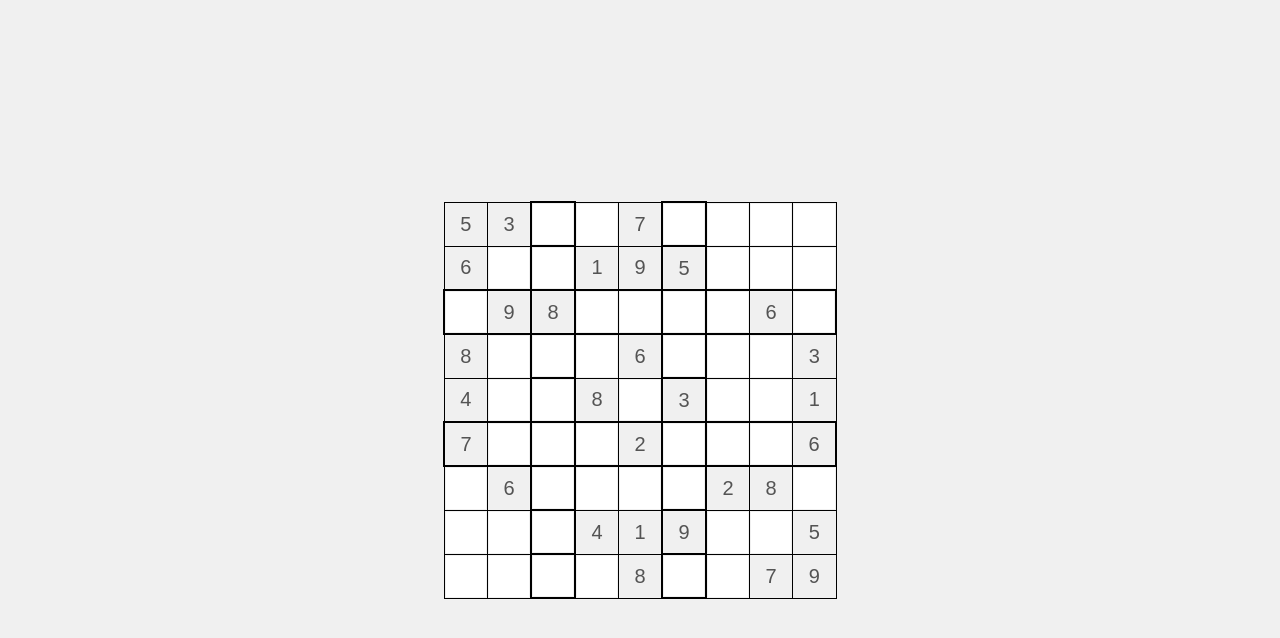
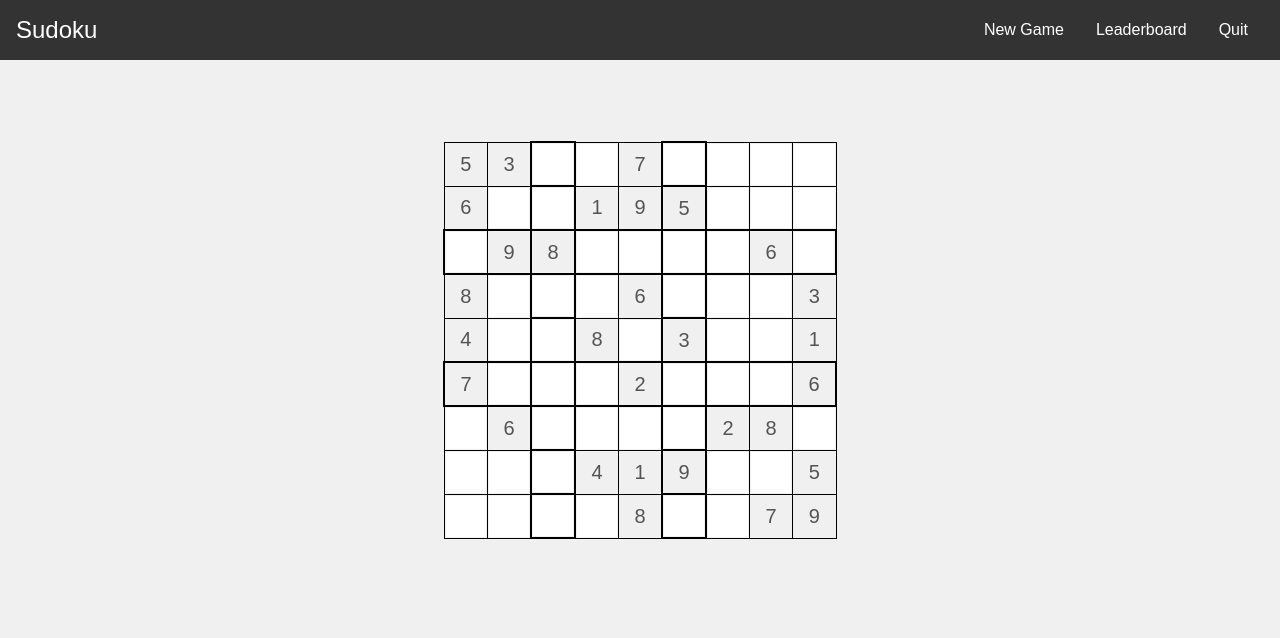
Before and after one commit to AusafKhan144/Sudoku, a plain HTML site: page index.html in a window 1280 px wide. Drawn offline with Linux system fonts and the light colour scheme.

Commit message:
Second Commit

```diff
--- a/index.html
+++ b/index.html
@@ -7,7 +7,20 @@
     <title>Sudoku</title>
 </head>
 <body>
-
+    <nav>
+        <div class="logo"><a href="home.html">Sudoku</a></div>
+        <ul class = 'nav-links'>
+            <li><a href="#">New Game</a></li>
+            <li><a href="leaderboard.html">Leaderboard</a></li>
+            <li><a href="home.html">Quit</a></li>
+        </ul>
+        <div class = "burger">
+            <div class ="line1"></div>
+            <div class ="line2"></div>
+            <div class ="line3"></div>
+        </div>
+    </nav>
+    <main>
         <div id = "sudoku-container">
             <table id="sudoku-board">
                 <tbody>
@@ -15,6 +28,7 @@
                 </tbody>
             </table>
         </div>
+    </main>
     <script src = 'script.js'></script>
 </body>
 </html>
--- /dev/null
+++ b/leaderboard.css
@@ -0,0 +1,119 @@
+/* General reset for body */
+body {
+    font-family: Arial, sans-serif;
+    margin: 0;
+    padding: 0;
+    background-color: #f0f0f0;
+    display: flex;
+    justify-content: center;
+    align-items: center;
+    height: 100vh; /* Ensure the body takes the full viewport height */
+    flex-direction: column;
+}
+
+/* Nav bar styles */
+nav {
+    display: flex;
+    justify-content: space-between;
+    align-items: center;
+    background-color: #333;
+    padding: 1rem;
+    width: 100%; /* Ensure the nav bar spans the full width */
+    position: fixed;
+    top: 0;
+}
+
+.nav-links {
+    list-style: none;
+    display: flex;
+    margin: 0;
+    padding: 0;
+}
+
+.nav-links li {
+    margin: 0 1rem;
+}
+
+div a {
+    text-decoration: none !important;
+    color: inherit;
+}
+
+.nav-links a {
+    color: white;
+    text-decoration: none;
+    font-size: 1rem;
+}
+
+.logo {
+    font-size: 1.5rem;
+    color: white;
+    text-decoration: none;
+}
+
+.burger {
+    display: none;
+    cursor: pointer;
+}
+
+.burger div {
+    width: 25px;
+    height: 3px;
+    background-color: white;
+    margin: 5px;
+}
+
+@media screen and (max-width: 768px) {
+    .nav-links {
+        display: none;
+        flex-direction: column;
+        width: 100%;
+    }
+
+    .nav-links.active {
+        display: flex;
+    }
+
+    .burger {
+        display: block;
+    }
+}
+
+/* Leaderboard styles */
+.leaderboard {
+    width: 80%;
+    max-width: 600px;
+    background-color: #fff;
+    padding: 2rem;
+    border-radius: 10px;
+    box-shadow: 0 0 10px rgba(0, 0, 0, 0.1);
+    text-align: center;
+    margin-top: 100px; /* Adjust for fixed nav bar height */
+    margin: auto; /* Center the leaderboard horizontally */
+}
+
+.leaderboard h1 {
+    margin-bottom: 1.5rem;
+    font-size: 2rem;
+    color: #333;
+}
+
+.leaderboard table {
+    width: 100%;
+    border-collapse: collapse;
+    margin: auto; /* Center the table inside the leaderboard */
+}
+
+.leaderboard th, .leaderboard td {
+    padding: 0.75rem;
+    border: 1px solid #ddd;
+}
+
+.leaderboard th {
+    background-color: #f4f4f4;
+    font-weight: bold;
+}
+
+.leaderboard tbody tr:nth-child(even) {
+    background-color: #f9f9f9;
+}
--- a/styles.css
+++ b/styles.css
@@ -1,12 +1,82 @@
-/* styles.css */
+
 body {
     font-family: Arial, sans-serif;
+    background-color: #f0f0f0;
+    margin: 0;
+
+}
+
+nav {
     display: flex;
+    justify-content: space-between;
+    align-items: center;
+    background-color: #333;
+    padding: 1rem;
+}
+
+.nav-links {
+    list-style: none;
+    display: flex;
+    margin: 0;
+    padding: 0;
+}
+
+.nav-links li {
+    margin: 0 1rem;
+}
+
+div a{
+    text-decoration: none !important;
+    color: inherit;
+}
+
+.nav-links a {
+    color: white;
+    text-decoration: none;
+    font-size: 1rem;
+}
+
+.logo {
+    font-size: 1.5rem;
+    color: white;
+    text-decoration: none;
+}
+
+.burger {
+    display: none;
+    cursor: pointer;
+}
+
+
+.burger div {
+    width: 25px;
+    height: 3px;
+    background-color: white;
+    margin: 5px;
+}
+
+@media screen and (max-width: 768px) {
+    .nav-links {
+        display: none;
+        flex-direction: column;
+        width: 100%;
+    }
+
+    .nav-links.active {
+        display: flex;
+    }
+
+    .burger {
+        display: block;
+    }
+}
+
+
+main {
     justify-content: center;
     align-items: center;
-    height: 100vh;
-    background-color: #f0f0f0;
-    margin: 0;
+    display: flex;
+    height: 70vh;
 }
 
 #sudoku-container {
```
Also changed, not shown: home.html (added, +14 -0 lines), leaderboard.html (added, +48 -0 lines). Lines whose indentation alone changed are shown as unchanged.
